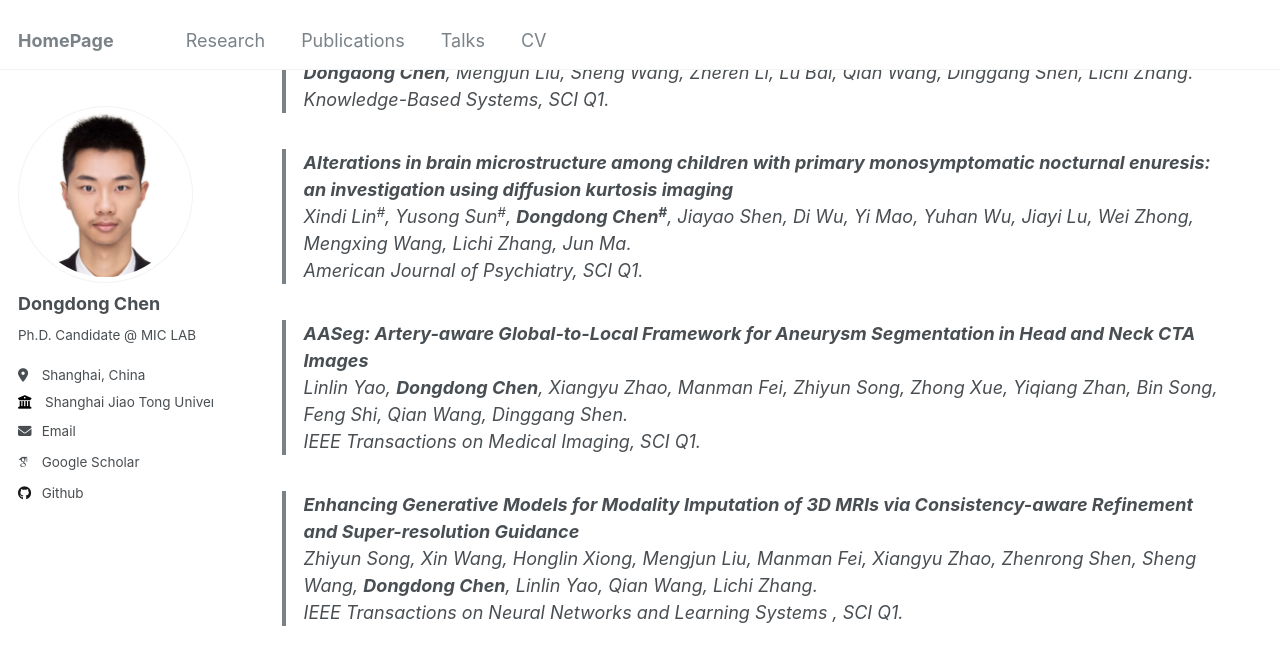
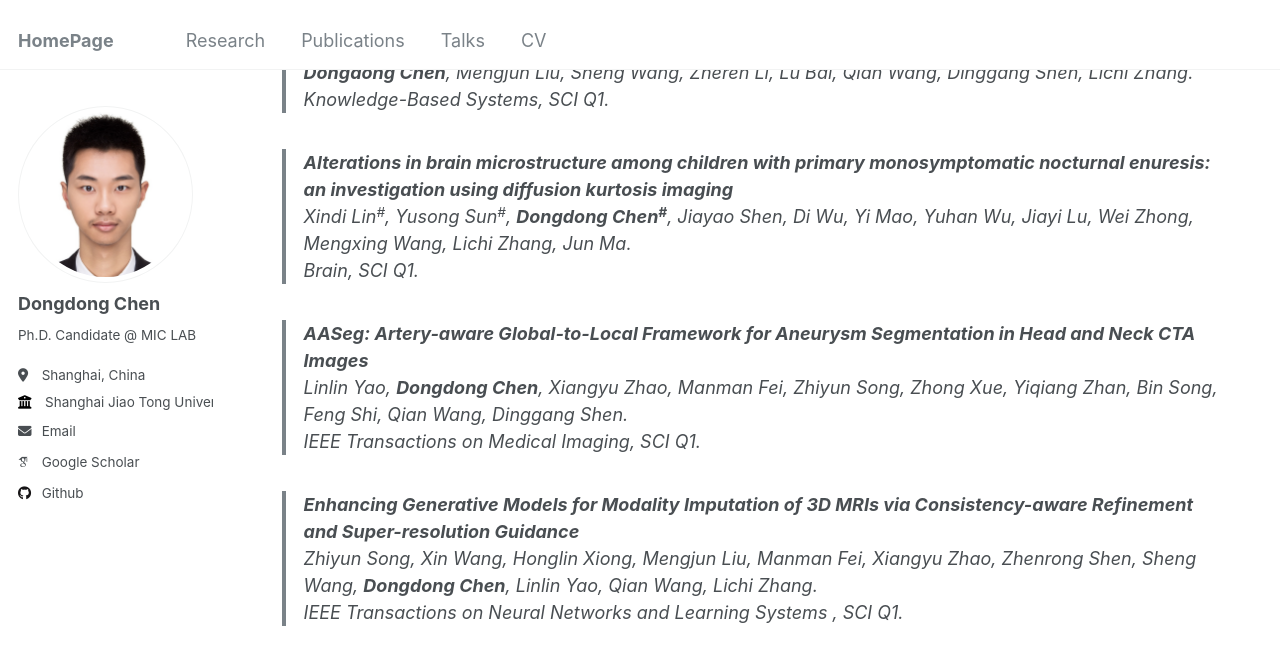
Before and after one commit to DongDChen/DongDChen.github.io, a Jekyll site: the page built from _pages/publications.md, in a window 1280 px wide and 900 px high, scrolled down 3358 px. Shown: the top 665 px of the window. Built offline with Jekyll 4.4.1, drawn with Linux system fonts in a browser that asks for light colours; some web fonts are replaced.

Commit message:
Update publications.md

```diff
--- a/_pages/publications.md
+++ b/_pages/publications.md
@@ -117,7 +117,7 @@ You can also find my articles on [my Google Scholar profile](https://scholar.goo
 
 > <b>Alterations in brain microstructure among children with primary monosymptomatic nocturnal enuresis: an investigation using diffusion kurtosis imaging</b> <br>
 > Xindi Lin<sup>#</sup>, Yusong Sun<sup>#</sup>, <b>Dongdong Chen<sup>#</sup></b>, Jiayao Shen, Di Wu, Yi Mao, Yuhan Wu, Jiayi Lu, Wei Zhong, Mengxing Wang, Lichi Zhang, Jun Ma.<br>
-> <em>American Journal of Psychiatry</em>, SCI Q1. <br>
+> <em>Brain</em>, SCI Q1. <br>
 
 > <b>AASeg: Artery-aware Global-to-Local Framework for Aneurysm Segmentation in Head and Neck CTA Images</b> <br>
 > Linlin Yao, <b>Dongdong Chen</b>, Xiangyu Zhao, Manman Fei, Zhiyun Song, Zhong Xue, Yiqiang Zhan, Bin Song, Feng Shi, Qian Wang, Dinggang Shen. <br>
```
